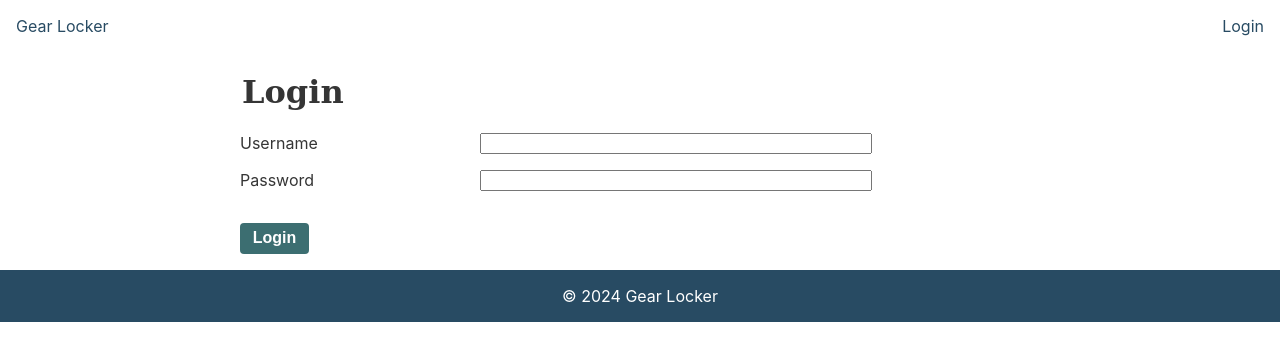
After one commit to pmcghen/gear-locker, a Django app: page /login in a window 1280 px wide. The commit adds this page. Shown: the top 361 px of the page. Run offline with Django 5.2, Linux system fonts and the light colour scheme.

Commit message:
Add login form

```diff
--- a/gear_locker/gear_manager/templates/gear_manager/layout.html
+++ b/gear_locker/gear_manager/templates/gear_manager/layout.html
@@ -36,7 +36,7 @@
                             {{ user.username }}
                         </div>
                     {% else %}
-                        <a href="#">Login</a>
+                        <a href="{% url 'login' %}">Login</a>
                     {% endif %}
                 </div>
             </div>
--- /dev/null
+++ b/gear_locker/gear_manager/templates/gear_manager/login.html
@@ -0,0 +1,22 @@
+{% extends 'gear_manager/layout.html' %}
+{% load static %}
+
+{% block content %}
+<form method="post" action="{% url 'login' %}" class="container container--narrow">
+  <fieldset>
+    <legend><h1>Login</h1></legend>
+    {% csrf_token %}
+    <ul class="form-list">
+      <li class="form-list__item row">
+        <label for="username">Username</label>
+        <input type="text" id="username" name="username" required>
+      </li>
+      <li class="form-list__item row">
+        <label for="password">Password</label>
+        <input type="password" id="password" name="password" required>
+      </li>
+    </ul>
+  </fieldset>
+  <button type="submit">Login</button>
+</form>
+{% endblock %}
--- a/gear_locker/gear_manager/urls.py
+++ b/gear_locker/gear_manager/urls.py
@@ -4,5 +4,6 @@ from . import views
 
 urlpatterns = [
     path('', views.index, name='index'),
+    path('login', views.login_user, name='login'),
     path('gear/add', views.add_gear, name='add_gear'),
 ]
--- a/gear_locker/gear_manager/views.py
+++ b/gear_locker/gear_manager/views.py
@@ -1,9 +1,24 @@
 from django.shortcuts import render
-
+from django.contrib.auth import authenticate, login, logout
 
 def index(request):
     return render(request, 'gear_manager/index.html')
 
 
+def login_user(request):
+    if request.method == 'POST':
+        username = request.POST['username']
+        password = request.POST['password']
+        user = authenticate(request, username=username, password=password)
+
+        if user is not None:
+            login(request, user)
+            return render(request, 'gear_manager/index.html')
+        else:
+            return render(request, 'gear_manager/login.html', {'error_message': 'Invalid login'})
+    else:
+        return render(request, 'gear_manager/login.html')
+
+
 def add_gear(request):
     return render(request, 'gear_manager/add_gear.html')
```
